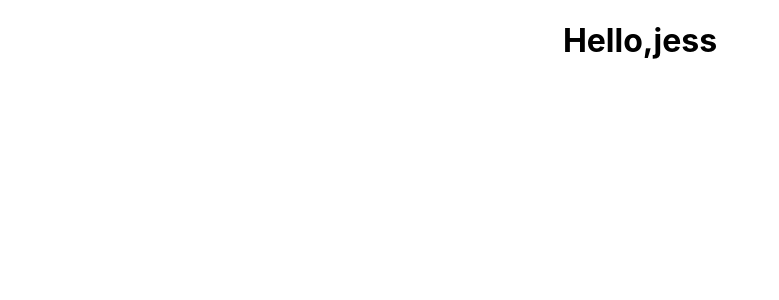
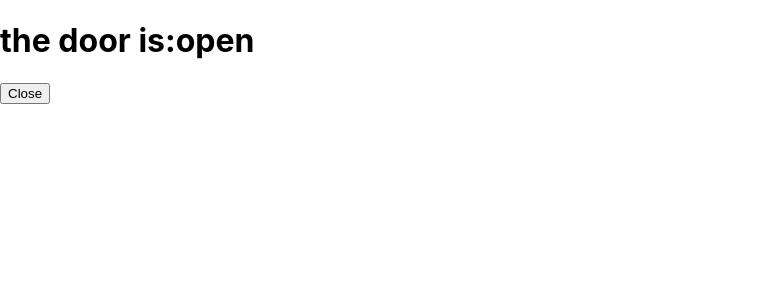
Before and after one commit to jessilyneh/ReactHooks, a React (Create React App) app: page / in a window 1280 px wide. Shown: the top 300 px of the page, without its empty margins (0-779 px from the left). Built offline with nearby package versions, Linux system fonts and the light colour scheme.

Commit message:
incorporate use state

```diff
--- a/src/index.js
+++ b/src/index.js
@@ -1,7 +1,25 @@
-import React from 'react';
+import React, {useState} from 'react'; //useState is a function, this is why i use { }
 import ReactDOM from 'react-dom';
 import './index.css';
-import App from './App';
+
+function App() {
+  //state function
+const [status, setStatus] = useState("open");//a function to change the state
+
+//state variable
+/* const [status] = useState("open") //the current state
+console.log(status) // open */
+
+//what is useState?
+/* const result = useState;
+console.log(result) // a array with 2 itens - 0:undefined 1:()=> - a fuction */
+  return (
+      <>
+      <h1>the door is:{status}</h1>
+      <button onClick={()=> setStatus("close")}>Close</button>
+      </>
+  );
+}
 
 ReactDOM.render(
   <React.StrictMode>
```
Also changed, not shown: src/App.js (+0 -26 lines).
